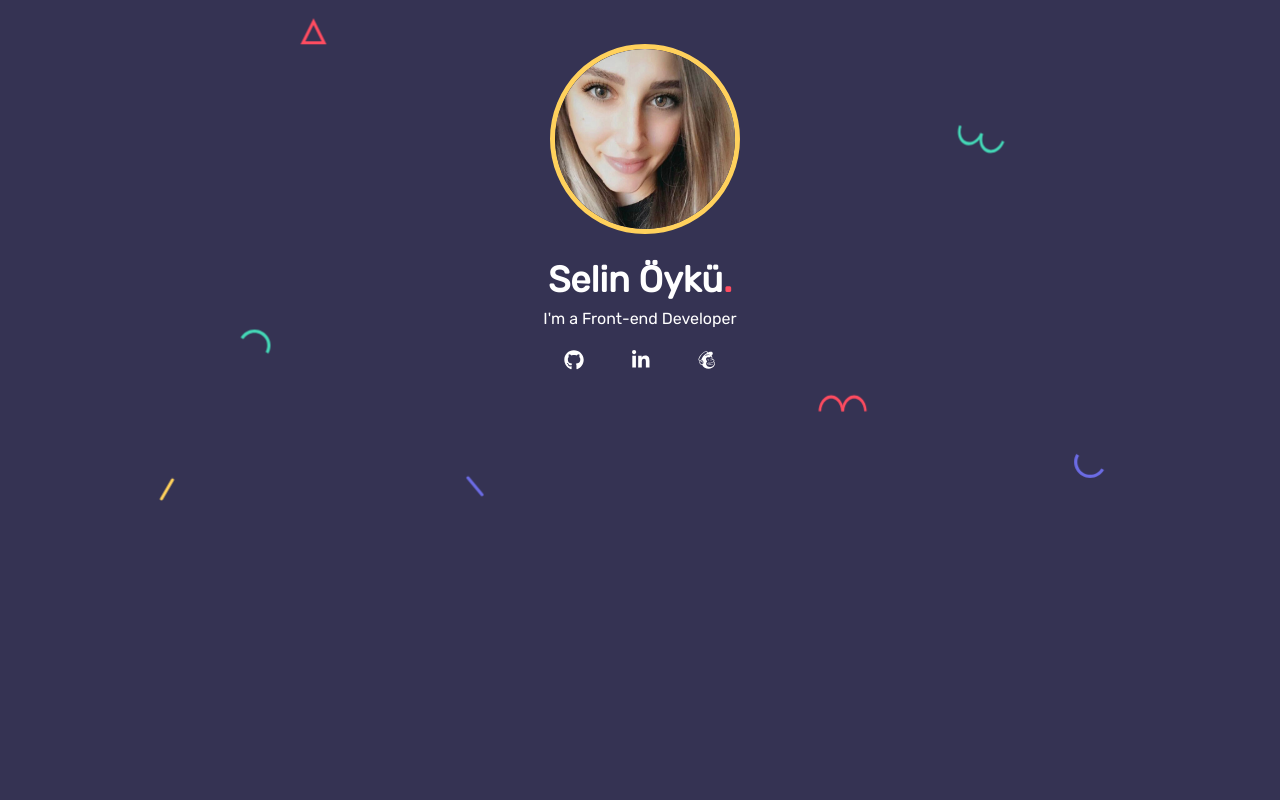
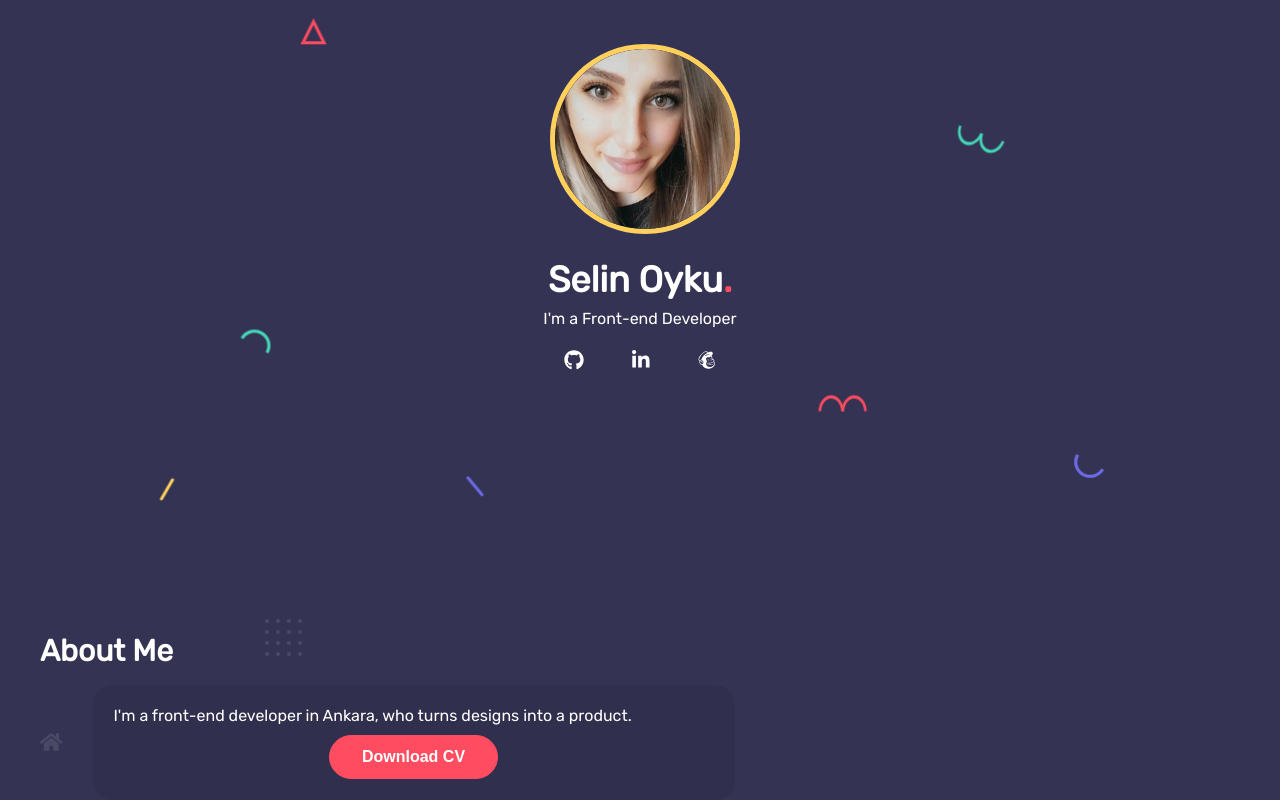
Before and after one commit to selinoykunergiz/angular-cv-site, an Angular app: page / in a window 1280 px wide. Shown: the part 221-1021 px from the top of the page. Before the commit the page ends 829 px from the top, so only its background shows below. Built offline with nearby package versions, Linux system fonts and the light colour scheme.

Commit message:
about me and global button scss added

```diff
--- a/src/app/app.module.ts
+++ b/src/app/app.module.ts
@@ -20,9 +20,11 @@ import { faStackOverflow, faGithub, faMedium, faLinkedin, faLinkedinIn, faMailch
   providers: [],
   bootstrap: [AppComponent]
 })
+
 export class AppModule {
   constructor(private library: FaIconLibrary) {
     library.addIcons(faSquare, faCheckSquare, farSquare, farCheckSquare, faStackOverflow, faGithub, faMedium,
       faLinkedin, faLinkedinIn, faMailchimp);
   }
+
 }
--- a/src/app/pages/cv-common/cv-common.component.html
+++ b/src/app/pages/cv-common/cv-common.component.html
@@ -19,23 +19,42 @@
                     <img src="assets/img/me.png" alt="me" />
                 </div>
                 <div class="section-name">
-                    <h1>Selin Öykü<span>.</span></h1>
+                    <h1>Selin Oyku<span>.</span></h1>
                     <p>I'm a Front-end Developer</p>
                 </div>
                 <div class="icon-list">
                     <a href="https://github.com/selinoykunergiz/" target="_blank">
-                        <fa-icon [icon]="['fab', 'github']"></fa-icon>
+                        <fa-icon class="common-icon" [icon]="['fab', 'github']"></fa-icon>
                     </a>
                     <a href="https://www.linkedin.com/in/selinoykunergiz" target="_blank">
-                        <fa-icon [icon]="['fab', 'linkedin-in']"></fa-icon>
+                        <fa-icon class="common-icon" [icon]="['fab', 'linkedin-in']"></fa-icon>
                     </a>
                     <a href="mailto:selinoykunergiz@gmail.com" target="_blank">
-                        <fa-icon [icon]="['fab', 'mailchimp']"></fa-icon>
+                        <fa-icon class="common-icon" [icon]="['fab', 'mailchimp']"></fa-icon>
                     </a>
                 </div>
             </div>
         </div>
+    </div>
 
+    <div class="content">
+        <div class="about-me">
+            <div>
+                <img src="assets/img/content/dots-bg-light.svg" alt="content" />
+                <h2>About Me</h2>
+            </div>
+            <div class="content-detail">
+                <div class="icon">
+                    <fa-icon class="common-icon content-icon" [icon]="faHome"></fa-icon>
+                </div>
+                <div class="section-content">
+                    <p>I'm a front-end developer in Ankara, who turns designs into a product.</p>
+                    <div class="section-btn">
+                        <button class="btn btn-default">Download CV</button>
+                    </div>
+                </div>
+            </div>
+        </div>
     </div>
 
 </div>
--- a/src/app/pages/cv-common/cv-common.component.scss
+++ b/src/app/pages/cv-common/cv-common.component.scss
@@ -3,7 +3,18 @@
     max-width: 1200px;
     margin: 0 auto;
 
+    .common-icon {
+        font-size: 20px;
+        color: white;
+    }
+
+    .content-icon {
+        opacity: 0.1;
+        margin-right: 30px;
+    }
+
     .header {
+        margin-bottom: 40px;
         .parallax {
             padding: 0;
             height: 100vh;
@@ -117,15 +128,56 @@
                     margin: 0 auto;
                     display: flex;
                     justify-content: space-around;
-                    a {
-                        .ng-fa-icon {
-                            color: white;
-                            font-size: 20px;
-                        }
+                }
+            }
+        }
+    }
+
+    .content {
+        width: 100%;
+        max-width: 1200px;
+        margin: 0 auto;
+        .about-me {
+            display: flex;
+            flex-direction: column;
+            img {
+                position: absolute;
+                left: 265px;
+            }
+            h2 {
+                margin: 0;
+                position: relative;
+                font-size: 30px;
+                color: white;
+                top: 14px;
+            }
+            .content-detail {
+                display: flex;
+                flex-direction: row;
+                width: 100%;
+                justify-content: flex-start;
+                align-items: center;
+                margin-top: 30px;
+                .section-content {
+                    border: 1px solid#302f4e;
+                    background:#302f4e;
+                    padding: 20px;
+                    border-radius: 20px;
+                    display: flex;
+                    flex-direction: column;
+                    width: 50%;
+                    p {
+                        margin: 0;
+                        color: white;
+                        font-size: 16px;
+                        margin-bottom: 10px;
+                    }
+                    .section-btn {
+                        display: flex;
+                        justify-content: center;
                     }
                 }
             }
         }
-
     }
 }
--- a/src/app/pages/cv-common/cv-common.component.ts
+++ b/src/app/pages/cv-common/cv-common.component.ts
@@ -1,6 +1,5 @@
 import { AfterViewChecked, Component, ElementRef, OnInit, ViewChild} from '@angular/core';
-import { faGithub } from '@fortawesome/free-brands-svg-icons';
-import { faCoffee } from '@fortawesome/free-solid-svg-icons';
+import { faHome } from '@fortawesome/free-solid-svg-icons';
 import data from '../../../assets/json/data.json';
 
 @Component({
@@ -11,6 +10,7 @@ import data from '../../../assets/json/data.json';
 export class CvCommonComponent implements OnInit {
 
   commonList: any;
+  faHome = faHome;
 
   constructor() { }
 
--- /dev/null
+++ b/src/assets/cv-style/button.scss
@@ -0,0 +1,17 @@
+.btn {
+    cursor: pointer;
+    &.btn-default {
+        color: #FFF;
+        background: #FF4C60;
+        border: 1px solid #FF4C60;
+        border-radius: 30px;
+        padding: 12px 32px;
+        font-size: 16px;
+        font-weight: 700;
+        transition: all .2s;
+        &:hover {
+            background-color: #44D7B5;
+            border: 1px solid#44D7B5;
+        }
+    }
+}
--- a/src/styles.scss
+++ b/src/styles.scss
@@ -1,3 +1,5 @@
+@import './assets/cv-style/button.scss';
+
 body {
     margin: 0;
     background: #353353;
```
Also changed, not shown: src/assets/img/content/dots-bg-light.svg (added), 1 other file (tests, documents, lock files or other folders).
